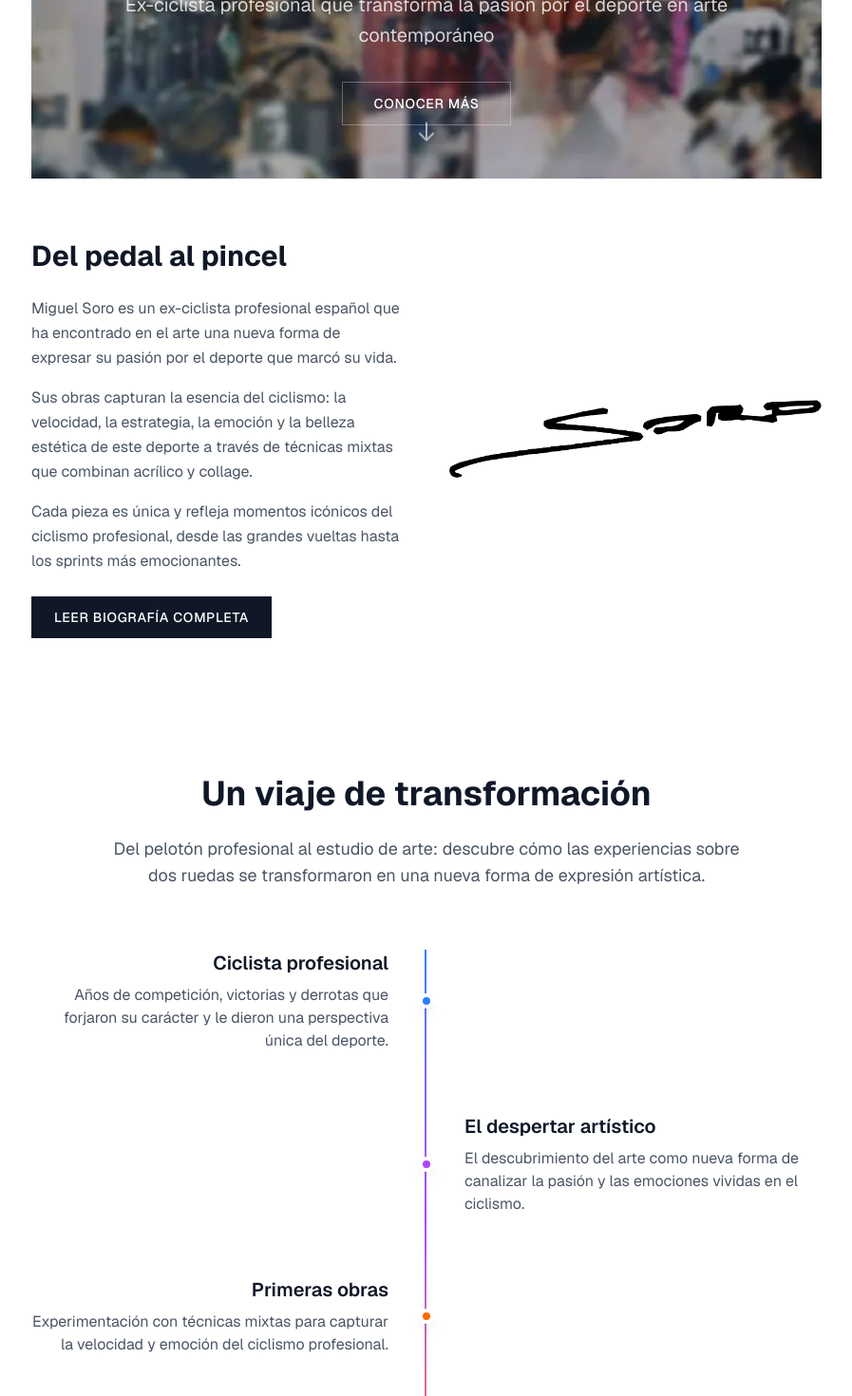
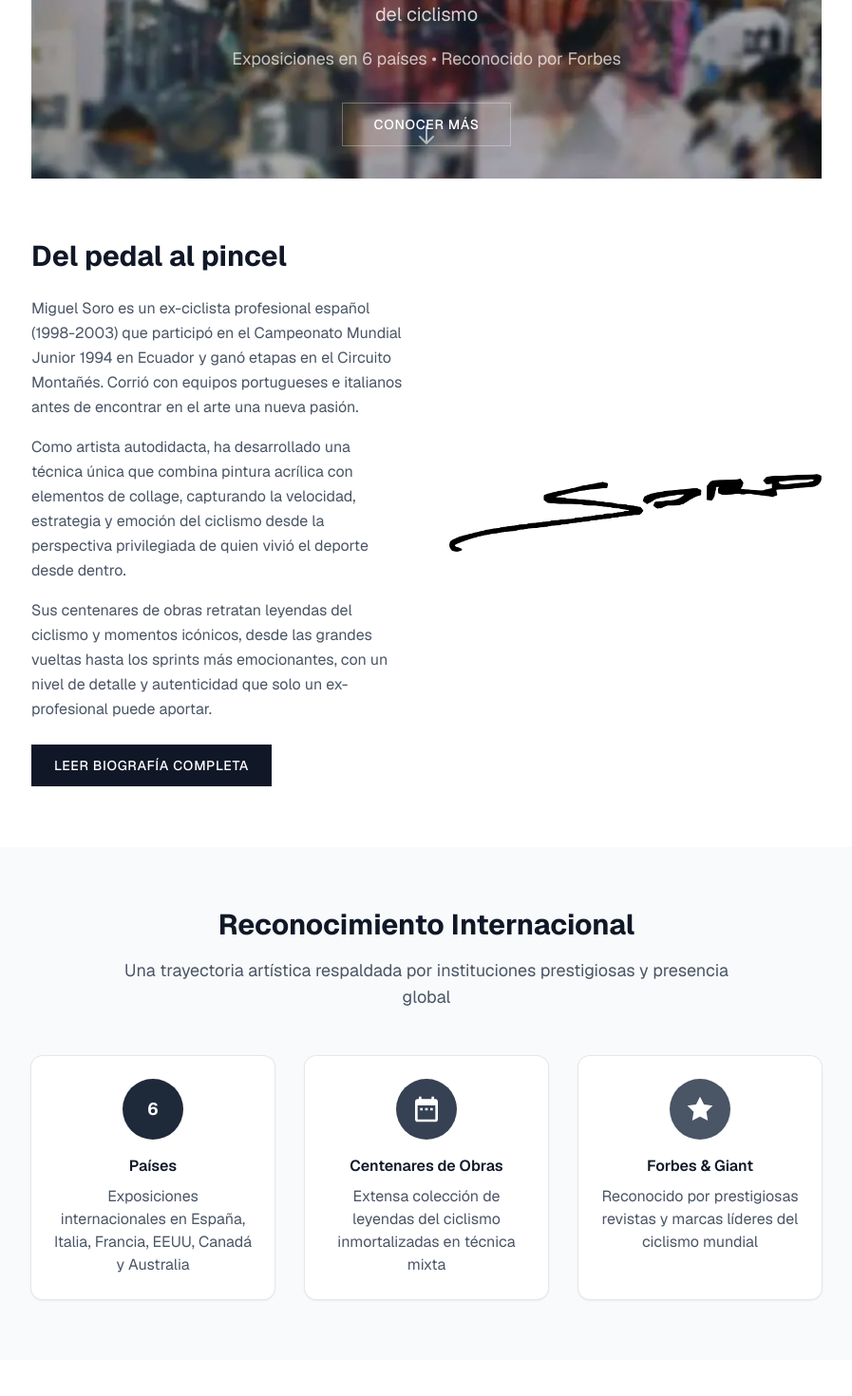
Before and after one commit to vigosan/miguelsoro-com, a Next.js app: page / in a window 1280 px wide. Shown: the part 380-1850 px from the top of the page at 95% size, without its empty margins (191-1088 px from the left). Built offline with nearby package versions, Linux system fonts and the light colour scheme; no server answers.

Commit message:
more changes in landing page

```diff
--- a/components/admin/ImageUpload.tsx
+++ b/components/admin/ImageUpload.tsx
@@ -1,4 +1,5 @@
 import { useState, useRef } from 'react';
+import Image from 'next/image';
 import { PhotoIcon, XMarkIcon } from '@heroicons/react/24/outline';
 import { toast } from 'react-hot-toast';
 
@@ -126,9 +127,11 @@ export function ImageUpload({ currentImageUrl, onImageUploaded, onImageRemoved }
 
       {preview ? (
         <div className="relative">
-          <img
+          <Image
             src={preview}
             alt="Preview"
+            width={600}
+            height={192}
             className="w-full h-48 object-cover rounded-lg border"
           />
           <button
--- a/pages/admin/pictures/new.tsx
+++ b/pages/admin/pictures/new.tsx
@@ -253,9 +253,11 @@ export default function NewPicture() {
 
               {formData.imageUrl ? (
                 <div className="mb-4">
-                  <img
+                  <Image
                     src={formData.imageUrl}
                     alt={formData.title}
+                    width={600}
+                    height={192}
                     className="w-full h-48 object-cover rounded-lg border"
                   />
                 </div>
--- a/pages/index.tsx
+++ b/pages/index.tsx
@@ -1,6 +1,7 @@
 import { GetStaticProps } from "next";
 import Link from "next/link";
 import Image from "next/image";
+import { useMemo } from "react";
 import { Layout } from "@/components/Layout";
 import { Item } from "@/components/Item";
 import { WebsiteStructuredData } from "@/components/seo/StructuredData";
@@ -13,12 +14,40 @@ interface IndexPageProps {
 
 export default function IndexPage({ featuredPictures }: IndexPageProps) {
 
+  // Array de quotes de Miguel Soro
+  const quotes = [
+    {
+      text: "Decidí entrelazar mi recorrido en el ciclismo con el mundo de la pintura.",
+      context: "Sobre su transición del ciclismo al arte"
+    },
+    {
+      text: "No quiero ser el pintor del deporte, quiero ser el pintor del ciclismo.",
+      context: "Sobre su especialización artística"
+    },
+    {
+      text: "Durante los entrenamientos miraba a mi alrededor y me lo quedaba todo.",
+      context: "Sobre sus inspiraciones mientras corría"
+    },
+    {
+      text: "Cada pincelada lleva la emoción de haber vivido el ciclismo desde dentro.",
+      context: "Sobre su perspectiva única como ex-profesional"
+    }
+  ];
+
+  // Selección aleatoria basada en la fecha (cambia diariamente, compatible con SSR)
+  const selectedQuote = useMemo(() => {
+    const today = new Date();
+    const seed = today.getFullYear() * 1000 + today.getMonth() * 100 + today.getDate();
+    const index = seed % quotes.length;
+    return quotes[index];
+  }, []);
+
   return (
     <>
       <WebsiteStructuredData />
       <Layout
-        title="Miguel Soro - Arte Ciclístico Original | Ex-Ciclista Profesional"
-        description="Descubre la colección única de arte ciclístico de Miguel Soro, ex-ciclista profesional español. Obras originales en acrílico y collage inspiradas en el mundo del ciclismo. Compra arte deportivo contemporáneo."
+        title="Miguel Soro - Arte Ciclístico Original | Ex-Ciclista Profesional Reconocido por Forbes"
+        description="Descubre la colección única de Miguel Soro: centenares de obras de leyendas del ciclismo. Ex-profesional (1998-2003) con exposiciones internacionales en 6 países. Técnicas mixtas acrílico y collage. Reconocido por Forbes y Giant Bicycles."
         url="https://www.miguelsoro.com"
       >
       {/* Hero Section */}
@@ -45,8 +74,11 @@ export default function IndexPage({ featuredPictures }: IndexPageProps) {
           <p className="text-xl md:text-2xl font-light mb-4 opacity-90">
             Arte Ciclístico Original
           </p>
-          <p className="text-lg md:text-xl mb-8 opacity-80 max-w-2xl mx-auto leading-relaxed">
-            Ex-ciclista profesional que transforma la pasión por el deporte en arte contemporáneo
+          <p className="text-lg md:text-xl mb-4 opacity-80 max-w-2xl mx-auto leading-relaxed">
+            Ex-ciclista profesional (1998-2003) • Centenares de obras de leyendas del ciclismo
+          </p>
+          <p className="text-base md:text-lg mb-8 opacity-70 max-w-xl mx-auto">
+            Exposiciones en 6 países • Reconocido por Forbes
           </p>
           <button
             onClick={() => {
@@ -80,17 +112,19 @@ export default function IndexPage({ featuredPictures }: IndexPageProps) {
             </h2>
             <div className="space-y-4 text-gray-600 leading-relaxed">
               <p>
-                Miguel Soro es un ex-ciclista profesional español que ha encontrado en el arte
-                una nueva forma de expresar su pasión por el deporte que marcó su vida.
+                Miguel Soro es un ex-ciclista profesional español (1998-2003) que participó en el
+                Campeonato Mundial Junior 1994 en Ecuador y ganó etapas en el Circuito Montañés.
+                Corrió con equipos portugueses e italianos antes de encontrar en el arte una nueva pasión.
               </p>
               <p>
-                Sus obras capturan la esencia del ciclismo: la velocidad, la estrategia,
-                la emoción y la belleza estética de este deporte a través de técnicas mixtas
-                que combinan acrílico y collage.
+                Como artista autodidacta, ha desarrollado una técnica única que combina pintura acrílica
+                con elementos de collage, capturando la velocidad, estrategia y emoción del ciclismo
+                desde la perspectiva privilegiada de quien vivió el deporte desde dentro.
               </p>
               <p>
-                Cada pieza es única y refleja momentos icónicos del ciclismo profesional,
-                desde las grandes vueltas hasta los sprints más emocionantes.
+                Sus centenares de obras retratan leyendas del ciclismo y momentos icónicos,
+                desde las grandes vueltas hasta los sprints más emocionantes, con un nivel
+                de detalle y autenticidad que solo un ex-profesional puede aportar.
               </p>
             </div>
             <Link
@@ -100,14 +134,53 @@ export default function IndexPage({ featuredPictures }: IndexPageProps) {
               Leer biografía completa
             </Link>
           </div>
-          <div className="relative">
+          <div className="relative flex items-center justify-center">
             <Image
               src="/signature.webp"
-              alt="Miguel Soro en su estudio"
-              width={500}
-              height={400}
-              className="rounded-lg"
+              alt="Firma de Miguel Soro"
+              width={400}
+              height={300}
+              className="max-w-full h-auto"
             />
+          </div>
+        </div>
+      </section>
+
+      {/* Reconocimientos Section */}
+      <section className="py-16 bg-gray-50 -mx-6 px-6 lg:-mx-24 lg:px-24">
+        <div className="text-center mb-12">
+          <h2 className="text-3xl font-bold text-gray-900 mb-4">
+            Reconocimiento Internacional
+          </h2>
+          <p className="text-lg text-gray-600 max-w-2xl mx-auto">
+            Una trayectoria artística respaldada por instituciones prestigiosas y presencia global
+          </p>
+        </div>
+        <div className="grid md:grid-cols-3 gap-8 max-w-4xl mx-auto">
+          <div className="text-center bg-white rounded-xl p-6 shadow-sm ring-1 ring-gray-200">
+            <div className="w-16 h-16 bg-gray-800 rounded-full flex items-center justify-center mx-auto mb-4">
+              <span className="text-white font-bold text-lg">6</span>
+            </div>
+            <h3 className="font-semibold text-gray-900 mb-2">Países</h3>
+            <p className="text-gray-600">Exposiciones internacionales en España, Italia, Francia, EEUU, Canadá y Australia</p>
+          </div>
+          <div className="text-center bg-white rounded-xl p-6 shadow-sm ring-1 ring-gray-200">
+            <div className="w-16 h-16 bg-gray-700 rounded-full flex items-center justify-center mx-auto mb-4">
+              <svg className="w-8 h-8 text-white" fill="currentColor" viewBox="0 0 24 24">
+                <path d="M9 11H7v2h2v-2zm4 0h-2v2h2v-2zm4 0h-2v2h2v-2zm2-7h-1V2h-2v2H8V2H6v2H5c-1.1 0-2 .9-2 2v14c0 1.1.9 2 2 2h14c1.1 0 2-.9 2-2V6c0-1.1-.9-2-2-2zM19 20H5V9h14v11z"/>
+              </svg>
+            </div>
+            <h3 className="font-semibold text-gray-900 mb-2">Centenares de Obras</h3>
+            <p className="text-gray-600">Extensa colección de leyendas del ciclismo inmortalizadas en técnica mixta</p>
+          </div>
+          <div className="text-center bg-white rounded-xl p-6 shadow-sm ring-1 ring-gray-200">
+            <div className="w-16 h-16 bg-gray-600 rounded-full flex items-center justify-center mx-auto mb-4">
+              <svg className="w-8 h-8 text-white" fill="currentColor" viewBox="0 0 24 24">
+                <path d="M12 2l3.09 6.26L22 9.27l-5 4.87 1.18 6.88L12 17.77l-6.18 3.25L7 14.14 2 9.27l6.91-1.01L12 2z"/>
+              </svg>
+            </div>
+            <h3 className="font-semibold text-gray-900 mb-2">Forbes & Giant</h3>
+            <p className="text-gray-600">Reconocido por prestigiosas revistas y marcas líderes del ciclismo mundial</p>
           </div>
         </div>
       </section>
@@ -132,8 +205,8 @@ export default function IndexPage({ featuredPictures }: IndexPageProps) {
             {/* Timeline item 1 */}
             <div className="flex items-center">
               <div className="flex-1 text-right pr-8">
-                <h3 className="text-xl font-semibold text-gray-900 mb-2">Ciclista profesional</h3>
-                <p className="text-gray-600">Años de competición, victorias y derrotas que forjaron su carácter y le dieron una perspectiva única del deporte.</p>
+                <h3 className="text-xl font-semibold text-gray-900 mb-2">1994 - Mundial Junior</h3>
+                <p className="text-gray-600">Participación en el Campeonato Mundial Junior en Ecuador, donde ayudó a Miguel Morras a ganar la carrera en ruta.</p>
               </div>
               <div className="w-4 h-4 bg-blue-500 rounded-full border-4 border-white shadow-lg z-10 relative"></div>
               <div className="flex-1 pl-8"></div>
@@ -144,16 +217,16 @@ export default function IndexPage({ featuredPictures }: IndexPageProps) {
               <div className="flex-1 pr-8"></div>
               <div className="w-4 h-4 bg-purple-500 rounded-full border-4 border-white shadow-lg z-10 relative"></div>
               <div className="flex-1 text-left pl-8">
-                <h3 className="text-xl font-semibold text-gray-900 mb-2">El despertar artístico</h3>
-                <p className="text-gray-600">El descubrimiento del arte como nueva forma de canalizar la pasión y las emociones vividas en el ciclismo.</p>
+                <h3 className="text-xl font-semibold text-gray-900 mb-2">1998-2003 - Carrera Profesional</h3>
+                <p className="text-gray-600">Cinco años como ciclista profesional con equipos portugueses (Miche) e italianos. Ganador de etapa en el Circuito Montañés.</p>
               </div>
             </div>
 
             {/* Timeline item 3 */}
             <div className="flex items-center">
               <div className="flex-1 text-right pr-8">
-                <h3 className="text-xl font-semibold text-gray-900 mb-2">Primeras obras</h3>
-                <p className="text-gray-600">Experimentación con técnicas mixtas para capturar la velocidad y emoción del ciclismo profesional.</p>
+                <h3 className="text-xl font-semibold text-gray-900 mb-2">El despertar artístico</h3>
+                <p className="text-gray-600">Transición del ciclismo profesional al arte, desarrollando técnicas mixtas de acrílico y collage inspiradas en sus vivencias deportivas.</p>
               </div>
               <div className="w-4 h-4 bg-orange-500 rounded-full border-4 border-white shadow-lg z-10 relative"></div>
               <div className="flex-1 pl-8"></div>
@@ -164,8 +237,8 @@ export default function IndexPage({ featuredPictures }: IndexPageProps) {
               <div className="flex-1 pr-8"></div>
               <div className="w-4 h-4 bg-green-500 rounded-full border-4 border-white shadow-lg z-10 relative"></div>
               <div className="flex-1 text-left pl-8">
-                <h3 className="text-xl font-semibold text-gray-900 mb-2">Artista consolidado</h3>
-                <p className="text-gray-600">Hoy, Miguel Soro es reconocido por su estilo único que fusiona deporte y arte de manera magistral.</p>
+                <h3 className="text-xl font-semibold text-gray-900 mb-2">Reconocimiento Internacional</h3>
+                <p className="text-gray-600">Exposiciones en 6 países, reconocimiento de Forbes, apoyo de Giant Bicycles y centenares de obras de leyendas del ciclismo.</p>
               </div>
             </div>
           </div>
@@ -187,14 +260,53 @@ export default function IndexPage({ featuredPictures }: IndexPageProps) {
           </svg>
 
           <blockquote className="text-2xl md:text-3xl font-light text-gray-800 leading-relaxed mb-8 italic">
-            &ldquo;No quiero ser el pintor del deporte,
-            quiero ser el pintor del ciclismo.&rdquo;
+            &ldquo;{selectedQuote.text}&rdquo;
           </blockquote>
 
-          <div className="flex items-center justify-center space-x-4">
-            <div className="w-12 h-0.5 bg-gradient-to-r from-transparent to-blue-500"></div>
-            <span className="text-lg font-medium text-gray-700">Miguel Soro</span>
-            <div className="w-12 h-0.5 bg-gradient-to-l from-transparent to-blue-500"></div>
+          <div className="flex flex-col items-center justify-center space-y-2">
+            <div className="flex items-center justify-center space-x-4">
+              <div className="w-12 h-0.5 bg-gradient-to-r from-transparent to-blue-500"></div>
+              <span className="text-lg font-medium text-gray-700">Miguel Soro</span>
+              <div className="w-12 h-0.5 bg-gradient-to-l from-transparent to-blue-500"></div>
+            </div>
+            <p className="text-sm text-gray-500 italic">{selectedQuote.context}</p>
+          </div>
+        </div>
+      </section>
+
+      {/* Artistic Technique Section */}
+      <section className="py-20">
+        <div className="grid md:grid-cols-2 gap-12 items-center">
+          <div>
+            <h2 className="text-3xl font-bold text-gray-900 mb-6">
+              Técnica Mixta: Acrílico y Collage
+            </h2>
+            <div className="space-y-4 text-gray-600 leading-relaxed">
+              <p>
+                Como artista autodidacta, Miguel desarrolló una técnica única que combina
+                pintura acrílica con elementos de collage, capturando la velocidad y emoción
+                del ciclismo profesional que vivió desde dentro.
+              </p>
+              <p>
+                Cada obra incluye recortes de periódicos y detalles complejos, stroke por stroke,
+                que narran las historias de las leyendas del ciclismo. Sus gestos atléticos se
+                transforman en caricaturas que transmiten valores y palabras que te introducen en la historia.
+              </p>
+              <p>
+                La perspectiva única de un ex-profesional se refleja en cada pincelada,
+                donde la experiencia vivida se convierte en autenticidad artística incomparable.
+              </p>
+            </div>
+          </div>
+          <div className="relative">
+            <Image
+              src="/process.webp"
+              alt="Proceso artístico de Miguel Soro"
+              width={500}
+              height={400}
+              className="rounded-lg shadow-lg"
+            />
+            <div className="absolute inset-0 bg-gradient-to-tr from-black/10 via-transparent to-transparent rounded-lg"></div>
           </div>
         </div>
       </section>
@@ -269,7 +381,7 @@ export default function IndexPage({ featuredPictures }: IndexPageProps) {
         <div
           className="absolute inset-0"
           style={{
-            backgroundImage: "url('/process.webp')",
+            backgroundImage: "url('/estudio-bw.webp')",
             backgroundSize: "cover",
             backgroundRepeat: "no-repeat",
             backgroundPosition: "center",
```
Also changed, not shown: public/estudio-bw.webp (added).
